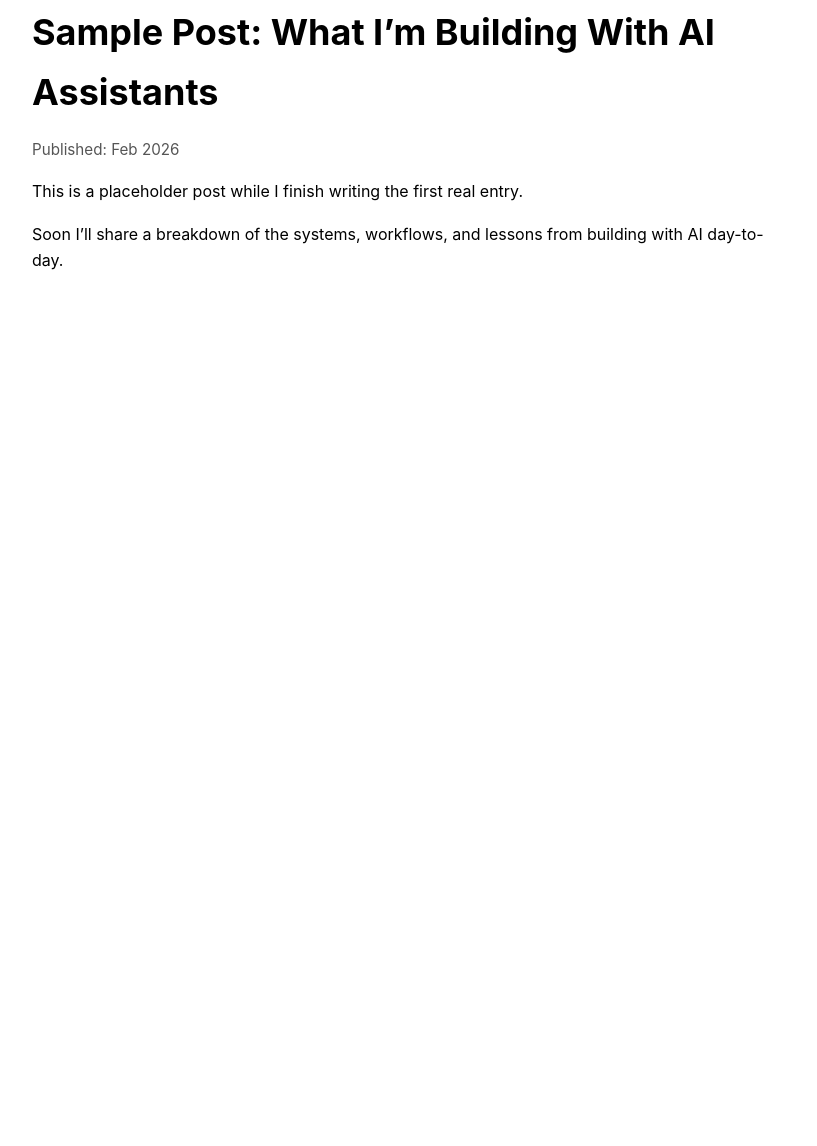
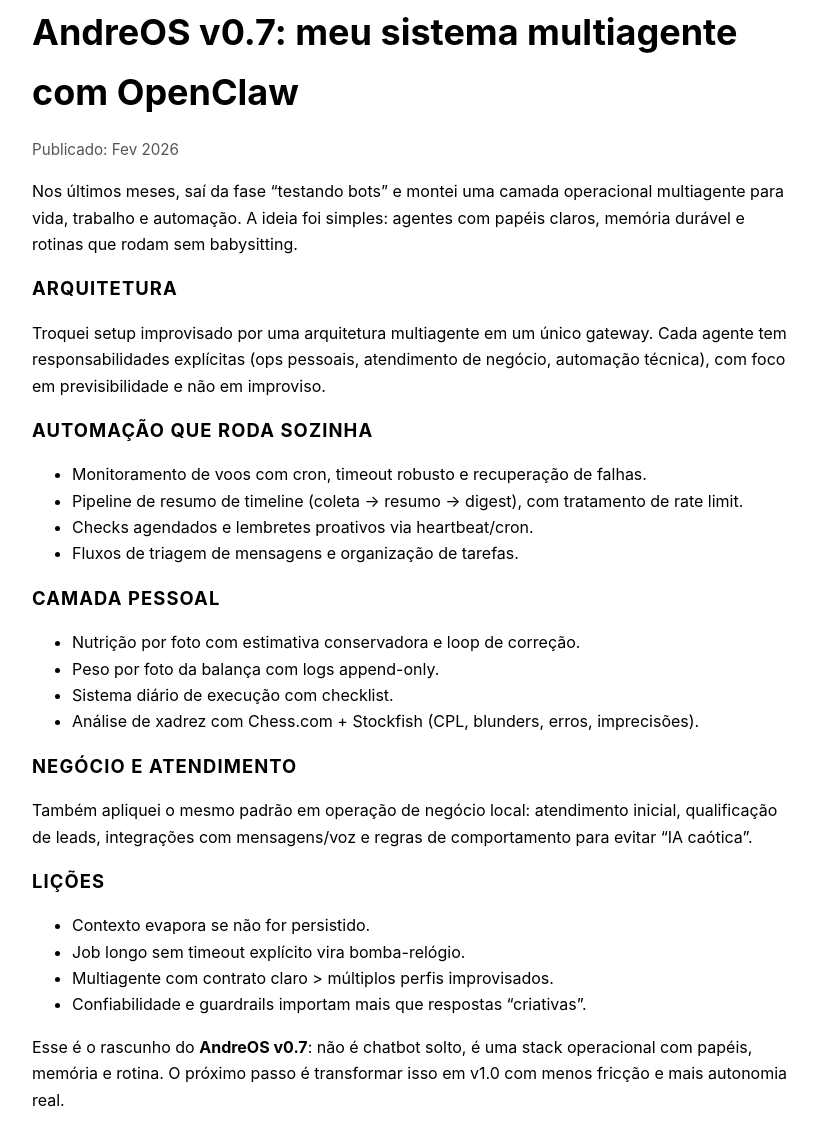
Before and after one commit to hdxsfbr/andre-batista-blog, a plain HTML site: page posts/sample-post.html in a window 1280 px wide. Shown: the part 92-1238 px from the top of the page, without its empty margins (228-1045 px from the left). Before the commit the page ends 800 px from the top, so only its background shows below. Drawn offline with Linux system fonts and the light colour scheme.

Commit message:
Rewrite first post as AndreOS v0.7 (sanitized, minimal)

```diff
--- a/posts/sample-post.html
+++ b/posts/sample-post.html
@@ -1,25 +1,63 @@
 <!doctype html>
-<html lang="en">
+<html lang="pt-BR">
   <head>
     <meta charset="UTF-8" />
     <meta name="viewport" content="width=device-width, initial-scale=1.0" />
-    <title>Sample Post — Andre Batista</title>
-    <meta name="description" content="Sample post template for Andre Batista blog." />
+    <title>AndreOS v0.7 — Andre Batista</title>
+    <meta name="description" content="Resumo de como estruturei uma camada multiagente para automação pessoal e de negócios." />
     <link rel="stylesheet" href="../style.css" />
   </head>
   <body>
     <main class="container post">
       <nav><a href="../index.html">← Back to home</a></nav>
       <article>
-        <h1>Sample Post: What I’m Building With AI Assistants</h1>
-        <p class="meta">Published: Feb 2026</p>
+        <h1>AndreOS v0.7: meu sistema multiagente com OpenClaw</h1>
+        <p class="meta">Publicado: Fev 2026</p>
 
         <p>
-          This is a placeholder post while I finish writing the first real entry.
+          Nos últimos meses, saí da fase “testando bots” e montei uma camada operacional multiagente para vida,
+          trabalho e automação. A ideia foi simples: agentes com papéis claros, memória durável e rotinas que rodam sem babysitting.
         </p>
 
+        <h2>Arquitetura</h2>
         <p>
-          Soon I’ll share a breakdown of the systems, workflows, and lessons from building with AI day-to-day.
+          Troquei setup improvisado por uma arquitetura multiagente em um único gateway. Cada agente tem responsabilidades
+          explícitas (ops pessoais, atendimento de negócio, automação técnica), com foco em previsibilidade e não em improviso.
+        </p>
+
+        <h2>Automação que roda sozinha</h2>
+        <ul>
+          <li>Monitoramento de voos com cron, timeout robusto e recuperação de falhas.</li>
+          <li>Pipeline de resumo de timeline (coleta → resumo → digest), com tratamento de rate limit.</li>
+          <li>Checks agendados e lembretes proativos via heartbeat/cron.</li>
+          <li>Fluxos de triagem de mensagens e organização de tarefas.</li>
+        </ul>
+
+        <h2>Camada pessoal</h2>
+        <ul>
+          <li>Nutrição por foto com estimativa conservadora e loop de correção.</li>
+          <li>Peso por foto da balança com logs append-only.</li>
+          <li>Sistema diário de execução com checklist.</li>
+          <li>Análise de xadrez com Chess.com + Stockfish (CPL, blunders, erros, imprecisões).</li>
+        </ul>
+
+        <h2>Negócio e atendimento</h2>
+        <p>
+          Também apliquei o mesmo padrão em operação de negócio local: atendimento inicial, qualificação de leads,
+          integrações com mensagens/voz e regras de comportamento para evitar “IA caótica”.
+        </p>
+
+        <h2>Lições</h2>
+        <ul>
+          <li>Contexto evapora se não for persistido.</li>
+          <li>Job longo sem timeout explícito vira bomba-relógio.</li>
+          <li>Multiagente com contrato claro > múltiplos perfis improvisados.</li>
+          <li>Confiabilidade e guardrails importam mais que respostas “criativas”.</li>
+        </ul>
+
+        <p>
+          Esse é o rascunho do <strong>AndreOS v0.7</strong>: não é chatbot solto, é uma stack operacional com papéis,
+          memória e rotina. O próximo passo é transformar isso em v1.0 com menos fricção e mais autonomia real.
         </p>
       </article>
     </main>
```
Also changed, not shown: index.html (+2 -2 lines).
